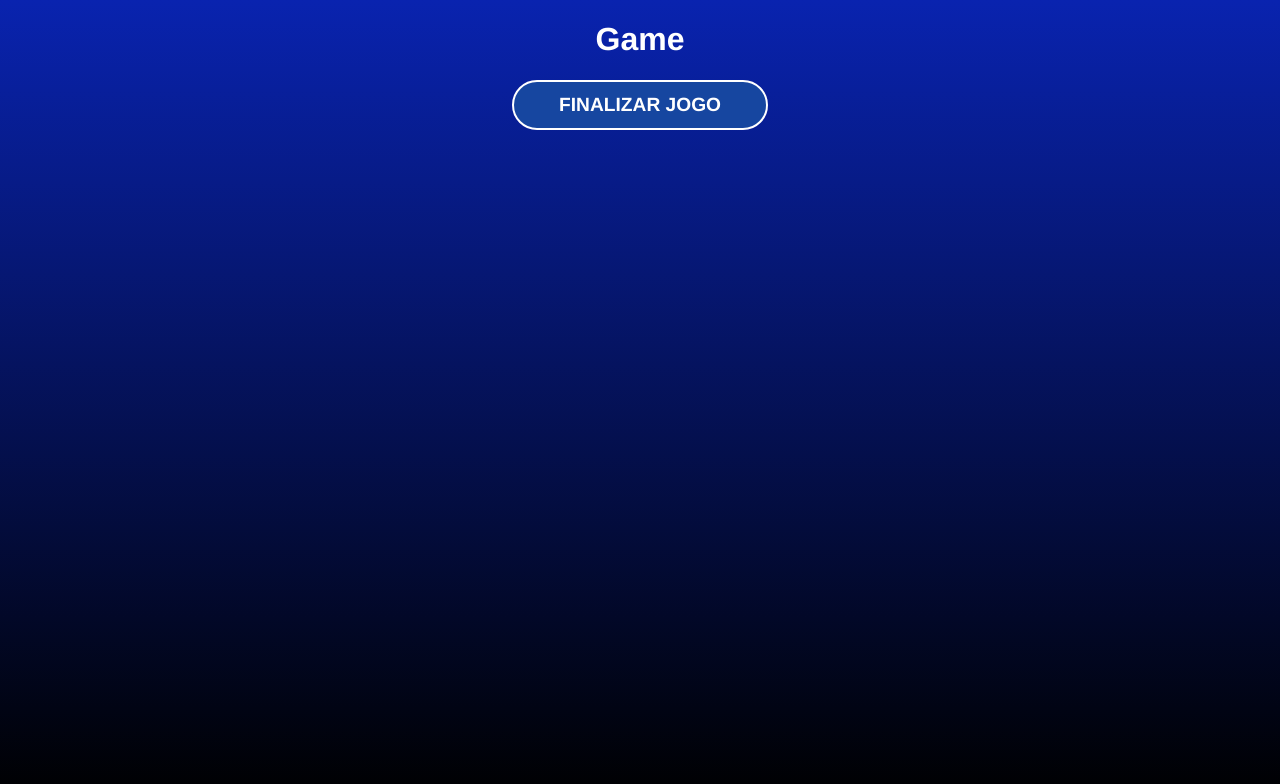
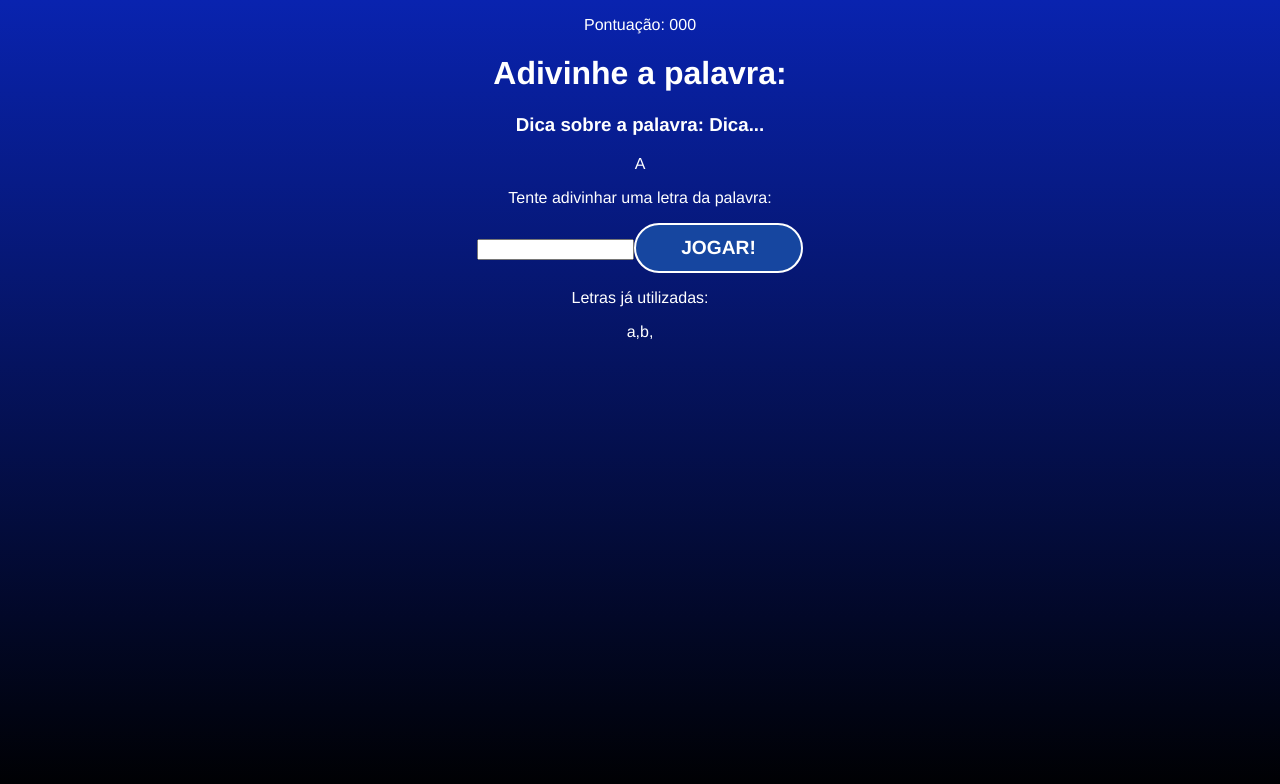
Before and after one commit to oldrado-jr/secret-word, a React (Vite) app: page / in a window 1280 px wide. Both pictures are taken after a click on the button "COMEÇAR O JOGO". Shown: the top 784 px of the page. Built offline with nearby package versions, Linux system fonts and the light colour scheme.

Commit message:
feat: add game component structure

```diff
--- a/src/components/Game/index.jsx
+++ b/src/components/Game/index.jsx
@@ -2,9 +2,30 @@ import './styles.css';
 
 function Game({ verifyLetter }) {
   return (
-    <div>
-      <h1>Game</h1>
-      <button type="button" onClick={verifyLetter}>Finalizar jogo</button>
+    <div className="game">
+      <p className="points">
+        <span>Pontuação: 000</span>
+      </p>
+      <h1>Adivinhe a palavra:</h1>
+      <h3 className="tip">
+        Dica sobre a palavra: <span>Dica...</span>
+      </h3>
+      <div className="word-container">
+        <span className="letter">A</span>
+        <span className="blank-square"></span>
+      </div>
+      <div className="letter-container">
+        <p>Tente adivinhar uma letra da palavra:</p>
+        <form>
+          <input type="text" name="letter" maxLength="1" required />
+          <button type="button">Jogar!</button>
+        </form>
+        <div className="wrong-letters-container">
+          <p>Letras já utilizadas:</p>
+          <span>a,</span>
+          <span>b,</span>
+        </div>
+      </div>
     </div>
   );
 }
```
